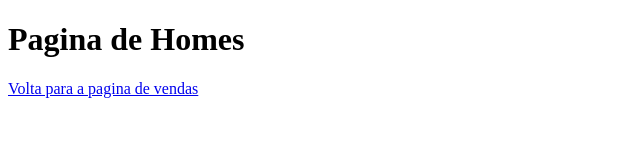
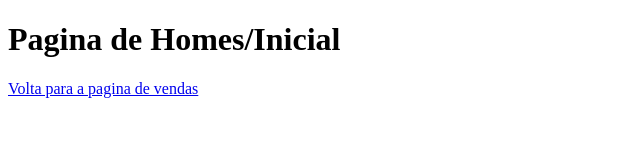
Before and after one commit to macelan/projetoReact, a plain HTML site: page index.html in a window 1280 px wide. Shown: the whole page, without its empty margins (0-640 px from the left). Drawn offline with Linux system fonts and the light colour scheme.

Commit message:
mudei  paginas index

```diff
--- a/index.html
+++ b/index.html
@@ -7,7 +7,7 @@
     <title>Document</title>
 </head>
 <body>
-    <h1>Pagina de Homes</h1>
+    <h1>Pagina de Homes/Inicial</h1>
     <a href="venda.html">Volta para a pagina de vendas</a>
 </body>
 </html>
```
